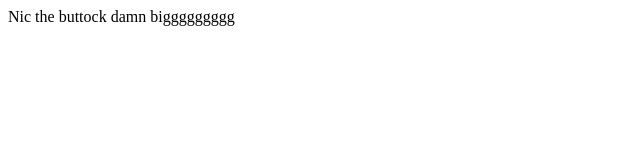
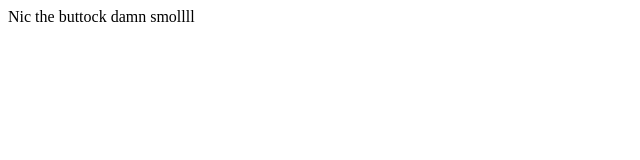
Before and after one commit to tangwengee/iaclearning, a plain HTML site: page index.html in a window 1280 px wide. Shown: the full height of the page, 0-640 px from the left. Drawn offline with Linux system fonts and the light colour scheme.

Commit message:
testing change

```diff
--- a/index.html
+++ b/index.html
@@ -7,6 +7,6 @@
     <title>Document</title>
 </head>
 <body>
-    <div>Nic the buttock damn biggggggggg</div>
+    <div>Nic the buttock damn smollll</div>
 </body>
 </html>
```
